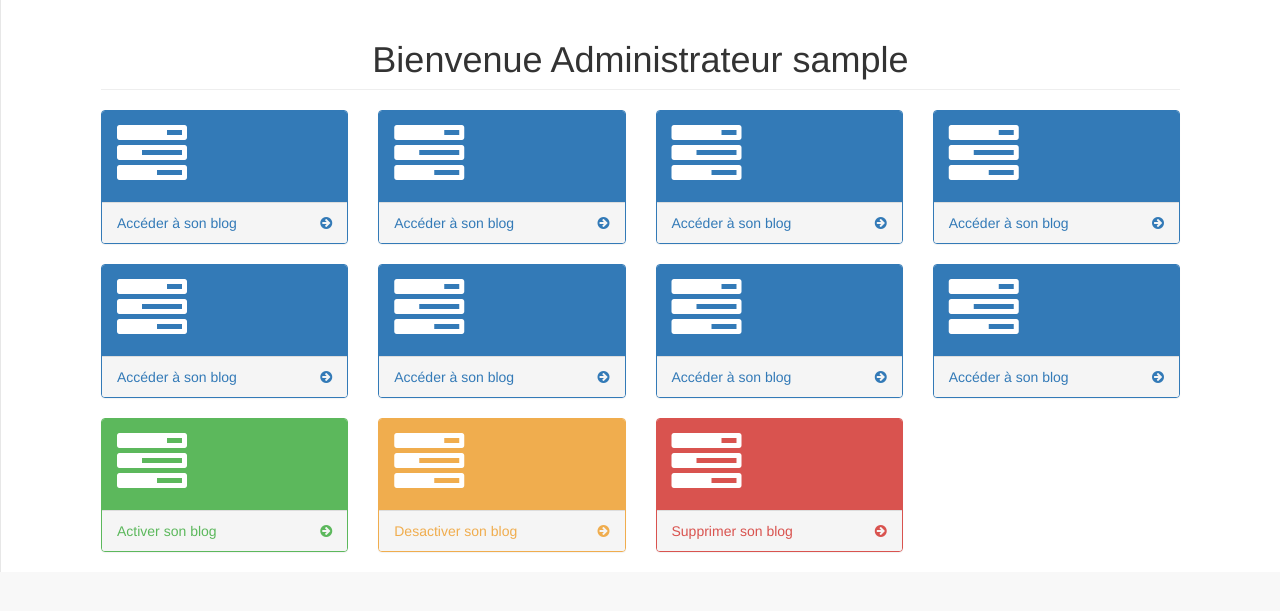
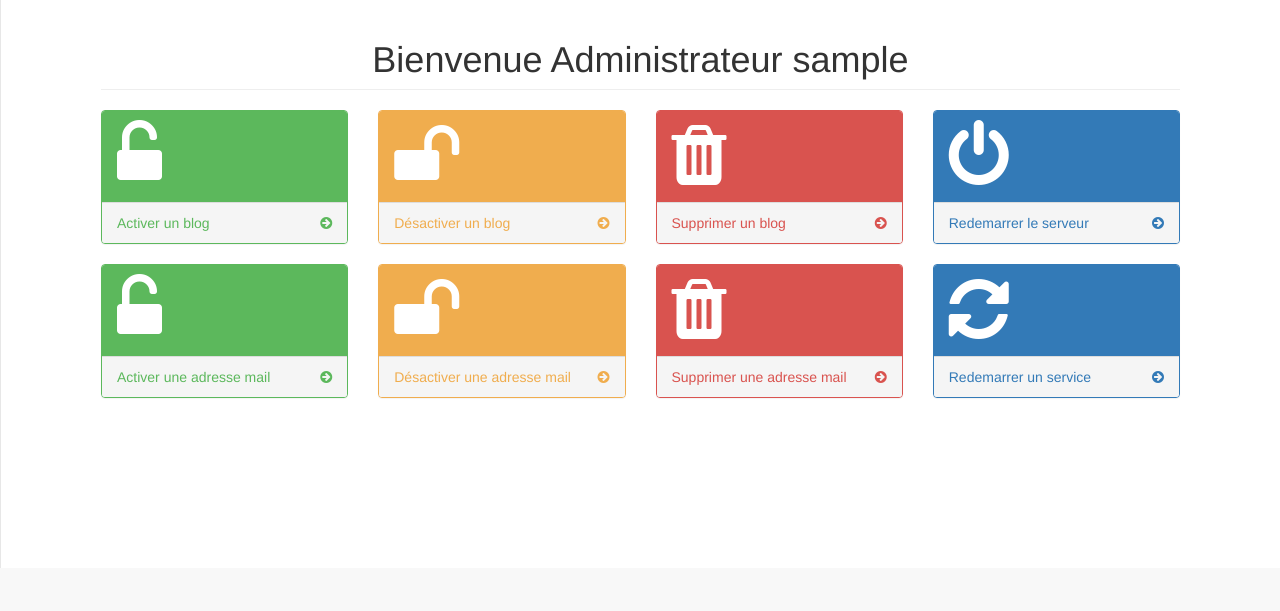
Before and after one commit to OpenWord3/openWorld, a PHP site: template vue/vue_admin.php in a window 1280 px wide. Shown: the part 51-662 px from the top of the page. Run offline with PHP 8.4, Linux system fonts and the light colour scheme; the template is opened without the code that fills it, so the values that code supplies are empty; the visitor is signed in with stand-in values (Sample User, id 1); some libraries are stand-ins or nearby versions.

Commit message:
Dashboard Admin

```diff
--- a/vue/vue_admin.php
+++ b/vue/vue_admin.php
@@ -22,6 +22,8 @@
 </head>
 
 <body>
+
+    <div id="wrapper">
 
         <!-- Navigation -->
         <nav class="navbar navbar-default navbar-static-top" role="navigation" style="margin-bottom: 0">
@@ -50,7 +52,7 @@
 
             <ul class="nav navbar-top-links navbar-right">
                 <li class="dropdown">
-                    <a class="dropdown-toggle" data-toggle="dropdown" href="#">
+                    <a class="dropdown-toggle" href="#myModalNotifications"  data-toggle="modal" data-target="#myModalNotifications">
                         <i class="fa fa-globe"></i>  <i>(Cpt)</i>
                     </a>
                 </li>
@@ -58,7 +60,7 @@
 
             <ul class="nav navbar-top-links navbar-right">
                 <li class="dropdown">
-                    <a class="dropdown-toggle" data-toggle="dropdown" href="#">
+                    <a class="dropdown-toggle" href="#myModalMail"  data-toggle="modal" data-target="#myModalMail">
                         <i class="fa fa-envelope"></i>  <i>(Cpt)</i>
                     </a>
                 </li>
@@ -79,19 +81,61 @@
             <div class="row">
 
                 <div class="col-lg-3 col-md-6">
-                    <div class="panel panel-primary">
+                    <div class="panel panel-green">
                         <div class="panel-heading">
                             <div class="row">
                                 <div class="col-xs-3">
-                                    <i class="fa fa-tasks fa-5x"></i>
+                                    <i class="fa fa-unlock-alt fa-5x"></i>
                                 </div>
                                 <div class="col-xs-9 text-right">
                                 </div>
                             </div>
                         </div>
-                        <a href="http://<?php echo $_SESSION["pseudo"];?>.openworld.itinet.fr">
+                        <a href="#myModalActivationBlog"  data-toggle="modal" data-target="#myModalActivationBlog">
                             <div class="panel-footer">
-                                <span class="pull-left">Accéder à son blog</span>
+                                <span class="pull-left">Activer un blog</span>
+                                <span class="pull-right"><i class="fa fa-arrow-circle-right"></i></span>
+                                <div class="clearfix"></div>
+                            </div>
+                        </a>
+                    </div>
+                </div>
+
+                <div class="col-lg-3 col-md-6">
+                    <div class="panel panel-yellow">
+                        <div class="panel-heading">
+                            <div class="row">
+                                <div class="col-xs-3">
+                                    <i class="fa fa-unlock fa-5x"></i>
+                                </div>
+                                <div class="col-xs-9 text-right">
+                                </div>
+                            </div>
+                        </div>
+                        <a href="#myModalDesactivationBlog"  data-toggle="modal" data-target="#myModalDesactivationBlog">
+                            <div class="panel-footer">
+                                <span class="pull-left">Désactiver un blog</span>
+                                <span class="pull-right"><i class="fa fa-arrow-circle-right"></i></span>
+                                <div class="clearfix"></div>
+                            </div>
+                        </a>
+                    </div>
+                </div>
+
+                <div class="col-lg-3 col-md-6">
+                    <div class="panel panel-red">
+                        <div class="panel-heading">
+                            <div class="row">
+                                <div class="col-xs-3">
+                                    <i class="fa fa-trash fa-5x"></i>
+                                </div>
+                                <div class="col-xs-9 text-right">
+                                </div>
+                            </div>
+                        </div>
+                        <a href="#myModalSuppressionBlog"  data-toggle="modal" data-target="#myModalSuppressionBlog">
+                            <div class="panel-footer">
+                                <span class="pull-left">Supprimer un blog</span>
                                 <span class="pull-right"><i class="fa fa-arrow-circle-right"></i></span>
                                 <div class="clearfix"></div>
                             </div>
@@ -104,15 +148,78 @@
                         <div class="panel-heading">
                             <div class="row">
                                 <div class="col-xs-3">
-                                    <i class="fa fa-tasks fa-5x"></i>
+                                    <i class="fa fa-power-off fa-5x"></i>
                                 </div>
                                 <div class="col-xs-9 text-right">
                                 </div>
                             </div>
                         </div>
-                        <a href="http://<?php echo $_SESSION["pseudo"];?>.openworld.itinet.fr">
+                        <a href="#myModalReboot"  data-toggle="modal" data-target="#myModalReboot">
                             <div class="panel-footer">
-                                <span class="pull-left">Accéder à son blog</span>
+                                <span class="pull-left">Redemarrer le serveur</span>
+                                <span class="pull-right"><i class="fa fa-arrow-circle-right"></i></span>
+                                <div class="clearfix"></div>
+                            </div>
+                        </a>
+                    </div>
+                </div>
+
+                <div class="col-lg-3 col-md-6">
+                    <div class="panel panel-green">
+                        <div class="panel-heading">
+                            <div class="row">
+                                <div class="col-xs-3">
+                                    <i class="fa fa-unlock-alt fa-5x"></i>
+                                </div>
+                                <div class="col-xs-9 text-right">
+                                </div>
+                            </div>
+                        </div>
+                        <a href="#myModalActivationMail"  data-toggle="modal" data-target="#myModalActivationMail">
+                            <div class="panel-footer">
+                                <span class="pull-left">Activer une adresse mail</span>
+                                <span class="pull-right"><i class="fa fa-arrow-circle-right"></i></span>
+                                <div class="clearfix"></div>
+                            </div>
+                        </a>
+                    </div>
+                </div>
+
+                <div class="col-lg-3 col-md-6">
+                    <div class="panel panel-yellow">
+                        <div class="panel-heading">
+                            <div class="row">
+                                <div class="col-xs-3">
+                                    <i class="fa fa-unlock fa-5x"></i>
+                                </div>
+                                <div class="col-xs-9 text-right">
+                                </div>
+                            </div>
+                        </div>
+                        <a href="#myModalDesactivationMail"  data-toggle="modal" data-target="#myModalDesactivationMail">
+                            <div class="panel-footer">
+                                <span class="pull-left">Désactiver une adresse mail</span>
+                                <span class="pull-right"><i class="fa fa-arrow-circle-right"></i></span>
+                                <div class="clearfix"></div>
+                            </div>
+                        </a>
+                    </div>
+                </div>
+
+                <div class="col-lg-3 col-md-6">
+                    <div class="panel panel-red">
+                        <div class="panel-heading">
+                            <div class="row">
+                                <div class="col-xs-3">
+                                    <i class="fa fa-trash fa-5x"></i>
+                                </div>
+                                <div class="col-xs-9 text-right">
+                                </div>
+                            </div>
+                        </div>
+                        <a href="#myModalSuppressionMail"  data-toggle="modal" data-target="#myModalSuppressionMail">
+                            <div class="panel-footer">
+                                <span class="pull-left">Supprimer une adresse mail</span>
                                 <span class="pull-right"><i class="fa fa-arrow-circle-right"></i></span>
                                 <div class="clearfix"></div>
                             </div>
@@ -125,15 +232,15 @@
                         <div class="panel-heading">
                             <div class="row">
                                 <div class="col-xs-3">
-                                    <i class="fa fa-tasks fa-5x"></i>
+                                    <i class="fa fa-refresh fa-5x"></i>
                                 </div>
                                 <div class="col-xs-9 text-right">
                                 </div>
                             </div>
                         </div>
-                        <a href="http://<?php echo $_SESSION["pseudo"];?>.openworld.itinet.fr">
+                        <a href="#myModalRebootService"  data-toggle="modal" data-target="#myModalRebootService">
                             <div class="panel-footer">
-                                <span class="pull-left">Accéder à son blog</span>
+                                <span class="pull-left">Redemarrer un service</span>
                                 <span class="pull-right"><i class="fa fa-arrow-circle-right"></i></span>
                                 <div class="clearfix"></div>
                             </div>
@@ -141,174 +248,170 @@
                     </div>
                 </div>
 
-                <div class="col-lg-3 col-md-6">
-                    <div class="panel panel-primary">
-                        <div class="panel-heading">
-                            <div class="row">
-                                <div class="col-xs-3">
-                                    <i class="fa fa-tasks fa-5x"></i>
+			<!-- Modal -->
+				<div class="modal fade" id="myModalActivationBlog" tabindex="-1" role="dialog" aria-labelledby="myModalLabel" aria-hidden="true">
+				<div class="modal-dialog">
+				<div class="modal-content">
+				<div class="modal-header">
+				<button type="button" class="close" data-dismiss="modal" aria-hidden="true">&times;</button>
+				<h4 class="modal-title" id="myModalLabel">Activation de blog</h4>
 				</div>
-                                <div class="col-xs-9 text-right">
+				<div class="modal-body">
+					<form>
+						<input class="form-control" placeholder="Le nom du client" id="name" type="name" required>
+						<center><input type="submit" value="Activer" class="panel panel-green"><input type="button" value="Annuler" class="panel panel-red" class="close" data-dismiss="modal" aria-hidden="true"></center>
+					</form>
 				</div>
+				</div><!-- /.modal-content -->
+				</div><!-- /.modal-dialog -->
+				</div><!-- /.modal -->
+
+				<div class="modal fade" id="myModalDesactivationBlog" tabindex="-1" role="dialog" aria-labelledby="myModalLabel" aria-hidden="true">
+				<div class="modal-dialog">
+				<div class="modal-content">
+				<div class="modal-header">
+				<button type="button" class="close" data-dismiss="modal" aria-hidden="true">&times;</button>
+				<h4 class="modal-title" id="myModalLabel">Désactivation de blog</h4>
 				</div>
+				<div class="modal-body">
+					<form>
+						<input class="form-control" placeholder="Le nom du client" id="name" type="name" required>
+						<center><input type="submit" value="Désactiver" class="panel panel-green"><input type="button" value="Annuler" class="panel panel-red" class="close" data-dismiss="modal" aria-hidden="true"></center>
+					</form>
 				</div>
-                        <a href="http://<?php echo $_SESSION["pseudo"];?>.openworld.itinet.fr">
-                            <div class="panel-footer">
-                                <span class="pull-left">Accéder à son blog</span>
-                                <span class="pull-right"><i class="fa fa-arrow-circle-right"></i></span>
-                                <div class="clearfix"></div>
+				</div><!-- /.modal-content -->
+				</div><!-- /.modal-dialog -->
+				</div><!-- /.modal -->
+
+				<div class="modal fade" id="myModalSuppressionBlog" tabindex="-1" role="dialog" aria-labelledby="myModalLabel" aria-hidden="true">
+				<div class="modal-dialog">
+				<div class="modal-content">
+				<div class="modal-header">
+				<button type="button" class="close" data-dismiss="modal" aria-hidden="true">&times;</button>
+				<h4 class="modal-title" id="myModalLabel">Suppression de blog</h4>
 				</div>
-                        </a>
+				<div class="modal-body">
+					<form>
+						<input class="form-control" placeholder="Le nom du client" id="name" type="name" required>
+						<center><input type="submit" value="Supprimer" class="panel panel-green"><input type="button" value="Annuler" class="panel panel-red" class="close" data-dismiss="modal" aria-hidden="true"></center>
+					</form>
 				</div>
+				</div><!-- /.modal-content -->
+				</div><!-- /.modal-dialog -->
+				</div><!-- /.modal -->
+
+				<div class="modal fade" id="myModalReboot" tabindex="-1" role="dialog" aria-labelledby="myModalLabel" aria-hidden="true">
+				<div class="modal-dialog">
+				<div class="modal-content">
+				<div class="modal-header">
+				<button type="button" class="close" data-dismiss="modal" aria-hidden="true">&times;</button>
+				<h4 class="modal-title" id="myModalLabel">Redemarrer le serveur ?</h4>
 				</div>
+				<div class="modal-body">
+					<form>
+						<center><input type="submit" value="OUI" class="panel panel-green"><input type="button" value="NON" class="panel panel-red" class="close" data-dismiss="modal" aria-hidden="true"></center>
+					</form>
+				</div>
+				</div><!-- /.modal-content -->
+				</div><!-- /.modal-dialog -->
+				</div><!-- /.modal -->
 
-                <div class="col-lg-3 col-md-6">
-                    <div class="panel panel-primary">
-                        <div class="panel-heading">
-                            <div class="row">
-                                <div class="col-xs-3">
-                                    <i class="fa fa-tasks fa-5x"></i>
+				<div class="modal fade" id="myModalActivationMail" tabindex="-1" role="dialog" aria-labelledby="myModalLabel" aria-hidden="true">
+				<div class="modal-dialog">
+				<div class="modal-content">
+				<div class="modal-header">
+				<button type="button" class="close" data-dismiss="modal" aria-hidden="true">&times;</button>
+				<h4 class="modal-title" id="myModalLabel">Activation de Mail</h4>
 				</div>
-                                <div class="col-xs-9 text-right">
+				<div class="modal-body">
+					<form>
+						<input class="form-control" placeholder="Le nom du client" id="name" type="name" required>
+						<center><input type="submit" value="Activer" class="panel panel-green"><input type="button" value="Annuler" class="panel panel-red" class="close" data-dismiss="modal" aria-hidden="true"></center>
+					</form>
 				</div>
+				</div><!-- /.modal-content -->
+				</div><!-- /.modal-dialog -->
+				</div><!-- /.modal -->
+
+				<div class="modal fade" id="myModalDesactivationMail" tabindex="-1" role="dialog" aria-labelledby="myModalLabel" aria-hidden="true">
+				<div class="modal-dialog">
+				<div class="modal-content">
+				<div class="modal-header">
+				<button type="button" class="close" data-dismiss="modal" aria-hidden="true">&times;</button>
+				<h4 class="modal-title" id="myModalLabel">Désactivation de Mail</h4>
 				</div>
+				<div class="modal-body">
+					<form>
+						<input class="form-control" placeholder="Le nom du client" id="name" type="name" required>
+						<center><input type="submit" value="Désactiver" class="panel panel-green"><input type="button" value="Annuler" class="panel panel-red" class="close" data-dismiss="modal" aria-hidden="true"></center>
+					</form>
 				</div>
-                        <a href="http://<?php echo $_SESSION["pseudo"];?>.openworld.itinet.fr">
-                            <div class="panel-footer">
-                                <span class="pull-left">Accéder à son blog</span>
-                                <span class="pull-right"><i class="fa fa-arrow-circle-right"></i></span>
-                                <div class="clearfix"></div>
+				</div><!-- /.modal-content -->
+				</div><!-- /.modal-dialog -->
+				</div><!-- /.modal -->
+
+				<div class="modal fade" id="myModalSuppressionMail" tabindex="-1" role="dialog" aria-labelledby="myModalLabel" aria-hidden="true">
+				<div class="modal-dialog">
+				<div class="modal-content">
+				<div class="modal-header">
+				<button type="button" class="close" data-dismiss="modal" aria-hidden="true">&times;</button>
+				<h4 class="modal-title" id="myModalLabel">Suppression de Mail</h4>
 				</div>
-                        </a>
+				<div class="modal-body">
+					<form>
+						<input class="form-control" placeholder="Le nom du client" id="name" type="name" required>
+						<center><input type="submit" value="Supprimer" class="panel panel-green"><input type="button" value="Annuler" class="panel panel-red" class="close" data-dismiss="modal" aria-hidden="true"></center>
+					</form>
 				</div>
+				</div><!-- /.modal-content -->
+				</div><!-- /.modal-dialog -->
+				</div><!-- /.modal -->
+
+				<div class="modal fade" id="myModalRebootService" tabindex="-1" role="dialog" aria-labelledby="myModalLabel" aria-hidden="true">
+				<div class="modal-dialog">
+				<div class="modal-content">
+				<div class="modal-header">
+				<button type="button" class="close" data-dismiss="modal" aria-hidden="true">&times;</button>
+				<h4 class="modal-title" id="myModalLabel">Redemarrer un service ?</h4>
 				</div>
+				<div class="modal-body">
+					<form>
+						<input class="form-control" placeholder="Le nom du service" id="name" type="name" required>
+						<center><input type="submit" value="Redemarrer" class="panel panel-green"><input type="button" value="Annuler" class="panel panel-red" class="close" data-dismiss="modal" aria-hidden="true"></center>
+					</form>
+				</div>
+				</div><!-- /.modal-content -->
+				</div><!-- /.modal-dialog -->
+				</div><!-- /.modal -->
 
-                <div class="col-lg-3 col-md-6">
-                    <div class="panel panel-primary">
-                        <div class="panel-heading">
-                            <div class="row">
-                                <div class="col-xs-3">
-                                    <i class="fa fa-tasks fa-5x"></i>
+				<div class="modal fade" id="myModalMail" tabindex="-1" role="dialog" aria-labelledby="myModalLabel" aria-hidden="true">
+				<div class="modal-dialog">
+				<div class="modal-content">
+				<div class="modal-header">
+				<button type="button" class="close" data-dismiss="modal" aria-hidden="true">&times;</button>
+				<h4 class="modal-title" id="myModalLabel">Mail</h4>
 				</div>
-                                <div class="col-xs-9 text-right">
+				<div class="modal-body">
+					Mail
 				</div>
+				</div><!-- /.modal-content -->
+				</div><!-- /.modal-dialog -->
+				</div><!-- /.modal -->
+
+				<div class="modal fade" id="myModalNotifications" tabindex="-1" role="dialog" aria-labelledby="myModalLabel" aria-hidden="true">
+				<div class="modal-dialog">
+				<div class="modal-content">
+				<div class="modal-header">
+				<button type="button" class="close" data-dismiss="modal" aria-hidden="true">&times;</button>
+				<h4 class="modal-title" id="myModalLabel">Notifications</h4>
 				</div>
+				<div class="modal-body">
+					Notifications
 				</div>
-                        <a href="http://<?php echo $_SESSION["pseudo"];?>.openworld.itinet.fr">
-                            <div class="panel-footer">
-                                <span class="pull-left">Accéder à son blog</span>
-                                <span class="pull-right"><i class="fa fa-arrow-circle-right"></i></span>
-                                <div class="clearfix"></div>
-                            </div>
-                        </a>
-                    </div>
-                </div>
-
-                <div class="col-lg-3 col-md-6">
-                    <div class="panel panel-primary">
-                        <div class="panel-heading">
-                            <div class="row">
-                                <div class="col-xs-3">
-                                    <i class="fa fa-tasks fa-5x"></i>
-                                </div>
-                                <div class="col-xs-9 text-right">
-                                </div>
-                            </div>
-                        </div>
-                        <a href="http://<?php echo $_SESSION["pseudo"];?>.openworld.itinet.fr">
-                            <div class="panel-footer">
-                                <span class="pull-left">Accéder à son blog</span>
-                                <span class="pull-right"><i class="fa fa-arrow-circle-right"></i></span>
-                                <div class="clearfix"></div>
-                            </div>
-                        </a>
-                    </div>
-                </div>
-
-                <div class="col-lg-3 col-md-6">
-                    <div class="panel panel-primary">
-                        <div class="panel-heading">
-                            <div class="row">
-                                <div class="col-xs-3">
-                                    <i class="fa fa-tasks fa-5x"></i>
-                                </div>
-                                <div class="col-xs-9 text-right">
-                                </div>
-                            </div>
-                        </div>
-                        <a href="http://<?php echo $_SESSION["pseudo"];?>.openworld.itinet.fr">
-                            <div class="panel-footer">
-                                <span class="pull-left">Accéder à son blog</span>
-                                <span class="pull-right"><i class="fa fa-arrow-circle-right"></i></span>
-                                <div class="clearfix"></div>
-                            </div>
-                        </a>
-                    </div>
-                </div>
-
-                <div class="col-lg-3 col-md-6">
-                    <div class="panel panel-green">
-                        <div class="panel-heading">
-                            <div class="row">
-                                <div class="col-xs-3">
-                                    <i class="fa fa-tasks fa-5x"></i>
-                                </div>
-                                <div class="col-xs-9 text-right">
-                                </div>
-                            </div>
-                        </div>
-                        <a href="#">
-                            <div class="panel-footer">
-                                <span class="pull-left">Activer son blog</span>
-                                <span class="pull-right"><i class="fa fa-arrow-circle-right"></i></span>
-                                <div class="clearfix"></div>
-                            </div>
-                        </a>
-                    </div>
-                </div>
-
-                <div class="col-lg-3 col-md-6">
-                    <div class="panel panel-yellow">
-                        <div class="panel-heading">
-                            <div class="row">
-                                <div class="col-xs-3">
-                                    <i class="fa fa-tasks fa-5x"></i>
-                                </div>
-                                <div class="col-xs-9 text-right">
-                                </div>
-                            </div>
-                        </div>
-                        <a href="#">
-                            <div class="panel-footer">
-                                <span class="pull-left">Desactiver son blog</span>
-                                <span class="pull-right"><i class="fa fa-arrow-circle-right"></i></span>
-                                <div class="clearfix"></div>
-                            </div>
-                        </a>
-                    </div>
-                </div>
-
-                <div class="col-lg-3 col-md-6">
-                    <div class="panel panel-red">
-                        <div class="panel-heading">
-                            <div class="row">
-                                <div class="col-xs-3">
-                                    <i class="fa fa-tasks fa-5x"></i>
-                                </div>
-                                <div class="col-xs-9 text-right">
-                                </div>
-                            </div>
-                        </div>
-                        <a href="#">
-                            <div class="panel-footer">
-                                <span class="pull-left">Supprimer son blog</span>
-                                <span class="pull-right"><i class="fa fa-arrow-circle-right"></i></span>
-                                <div class="clearfix"></div>
-                            </div>
-                        </a>
-                    </div>
-                </div>
-            </div>
+				</div><!-- /.modal-content -->
+				</div><!-- /.modal-dialog -->
+				</div><!-- /.modal -->
+			<!-- /.modal -->
 
     <!-- jQuery -->
     <script src="./bootstrap/bower_components/jquery/dist/jquery.min.js"></script>
```
Lines whose indentation alone changed are shown as unchanged.
